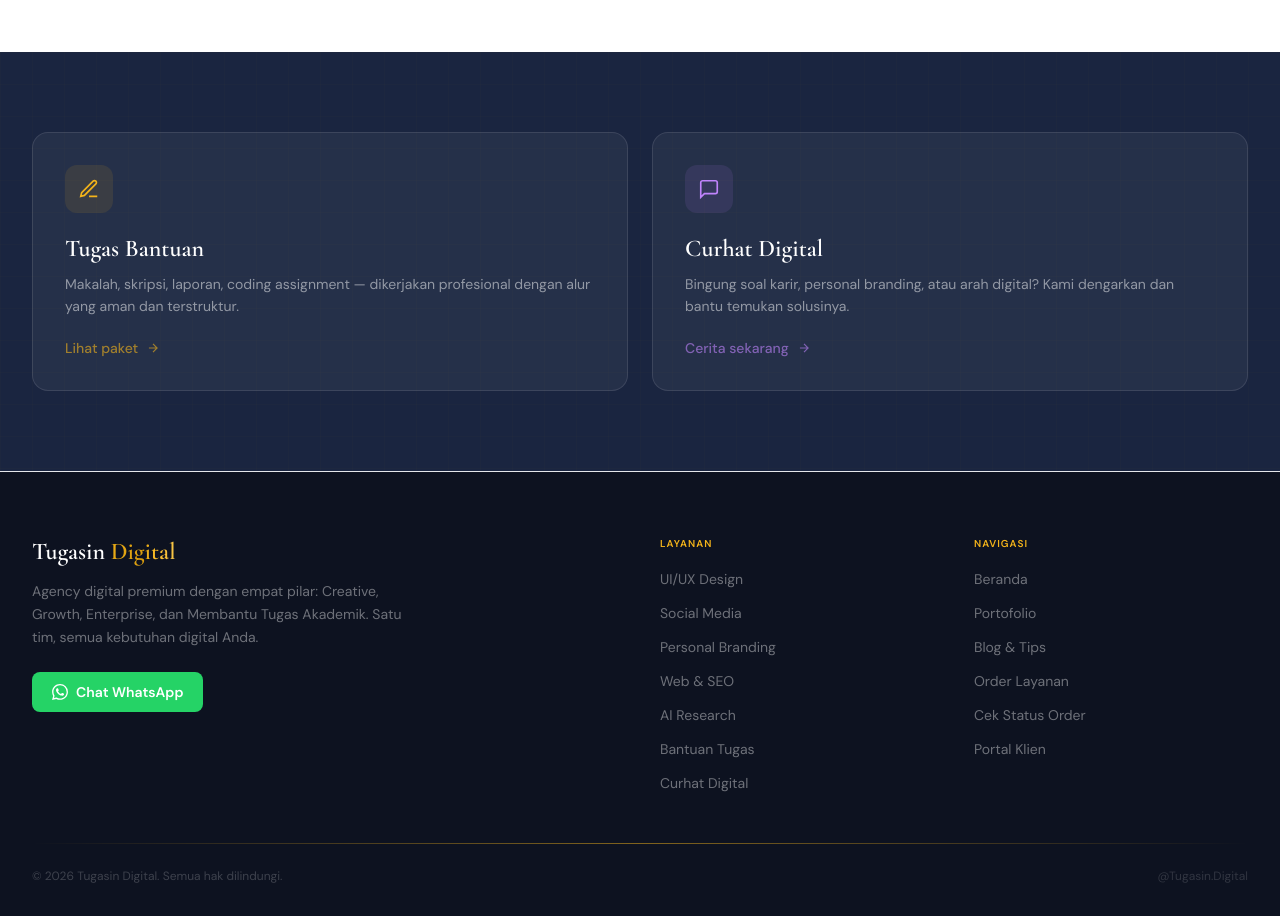
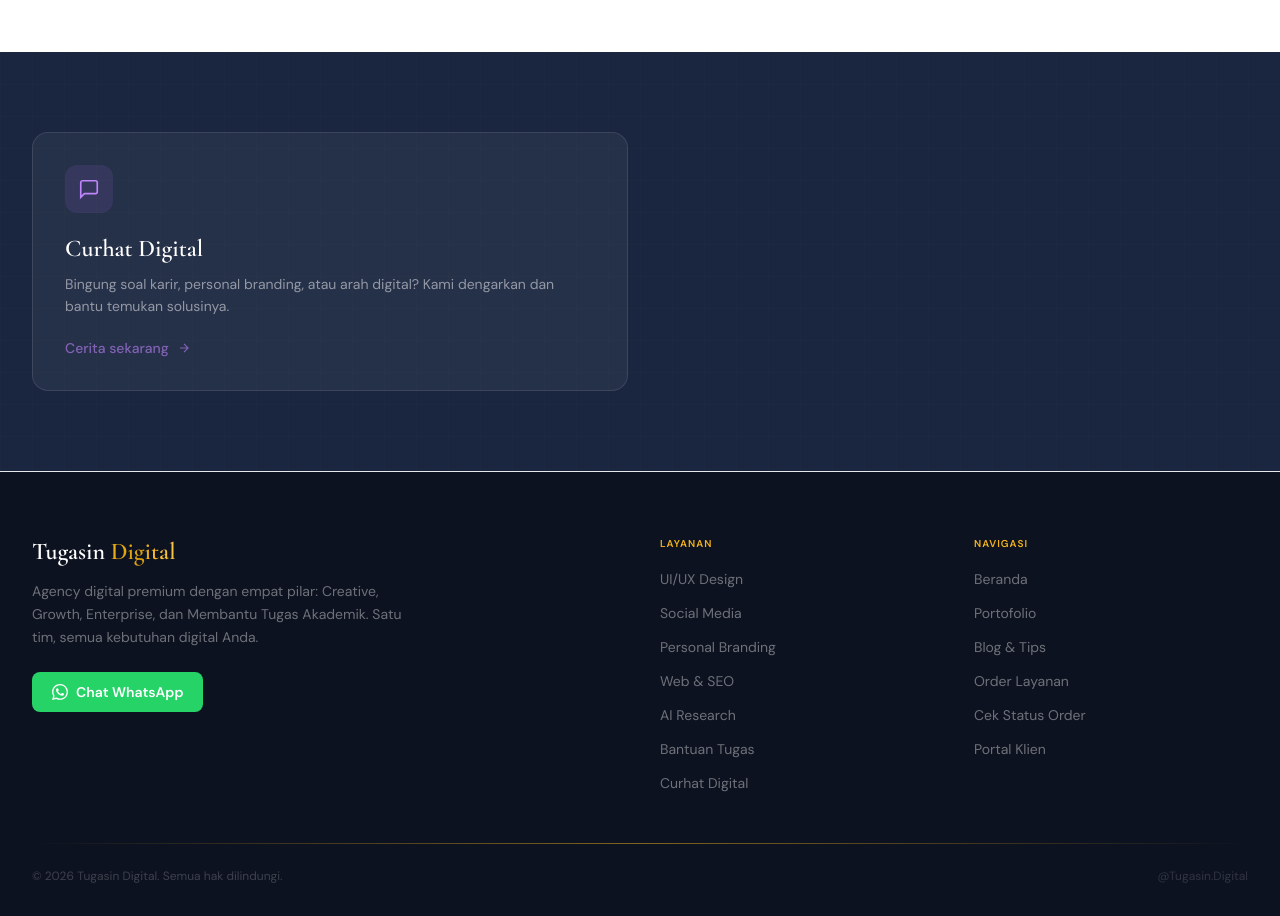
Before and after one commit to Annmwa16/tugasindigital, a Next.js app: page / in a window 1280 px wide. Shown: the part 5120-6036 px from the top of the page. Built offline with nearby package versions, Linux system fonts and the light colour scheme; no server answers; the database is empty.

Commit message:
Update page.tsx

```diff
--- a/src/app/page.tsx
+++ b/src/app/page.tsx
@@ -76,22 +76,7 @@ export default function HomePage() {
         <div className="absolute inset-0 bg-grid opacity-30" />
         <div className="relative max-w-7xl mx-auto px-5 md:px-8">
           <div className="grid grid-cols-1 md:grid-cols-2 gap-6">
-            {/* Tugas Bantuan */}
-            <Link href="/joki" className="group bg-white/5 hover:bg-white/10 border border-white/10 hover:border-gold/30 rounded-2xl p-8 transition-all duration-300">
-              <div className="w-12 h-12 bg-gold/10 rounded-xl flex items-center justify-center mb-5 group-hover:bg-gold/20 transition-colors">
-                <svg width="22" height="22" viewBox="0 0 24 24" fill="none" stroke="#F4B41A" strokeWidth="1.8">
-                  <path d="M12 20h9M16.5 3.5a2.121 2.121 0 0 1 3 3L7 19l-4 1 1-4L16.5 3.5z"/>
-                </svg>
-              </div>
-              <h3 className="font-display text-2xl font-semibold text-white mb-2 group-hover:text-gold transition-colors">Tugas Bantuan</h3>
-              <p className="text-white/50 text-sm leading-relaxed">Makalah, skripsi, laporan, coding assignment — dikerjakan profesional dengan alur yang aman dan terstruktur.</p>
-              <div className="mt-5 flex items-center gap-2 text-gold/60 text-sm font-medium group-hover:text-gold transition-colors">
-                Lihat paket
-                <svg width="14" height="14" viewBox="0 0 24 24" fill="none" stroke="currentColor" strokeWidth="2"><path d="M5 12h14M12 5l7 7-7 7"/></svg>
-              </div>
-            </Link>
-
-            {/* Curhat Digital */}
+                    {/* Curhat Digital */}
             <Link href="/curhat" className="group bg-white/5 hover:bg-white/10 border border-white/10 hover:border-purple-400/40 rounded-2xl p-8 transition-all duration-300">
               <div className="w-12 h-12 bg-purple-400/10 rounded-xl flex items-center justify-center mb-5 group-hover:bg-purple-400/20 transition-colors">
                 <svg width="22" height="22" viewBox="0 0 24 24" fill="none" stroke="#C084FC" strokeWidth="1.8">
```
